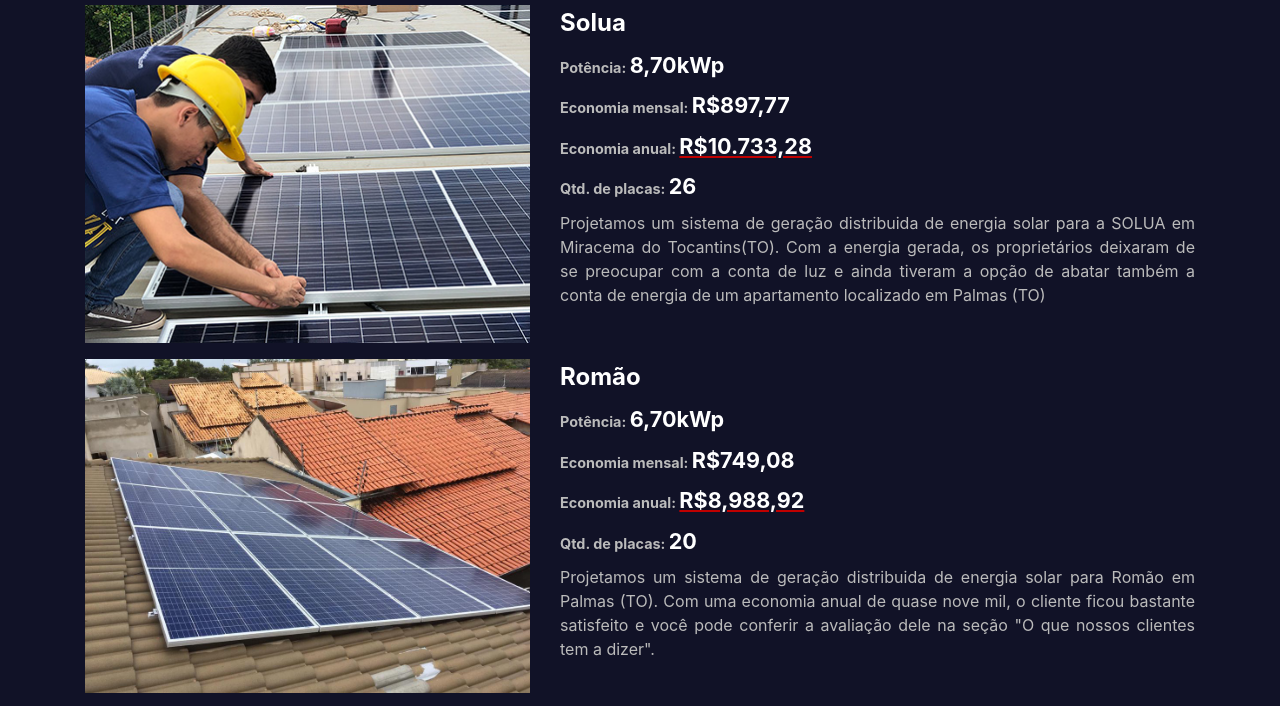
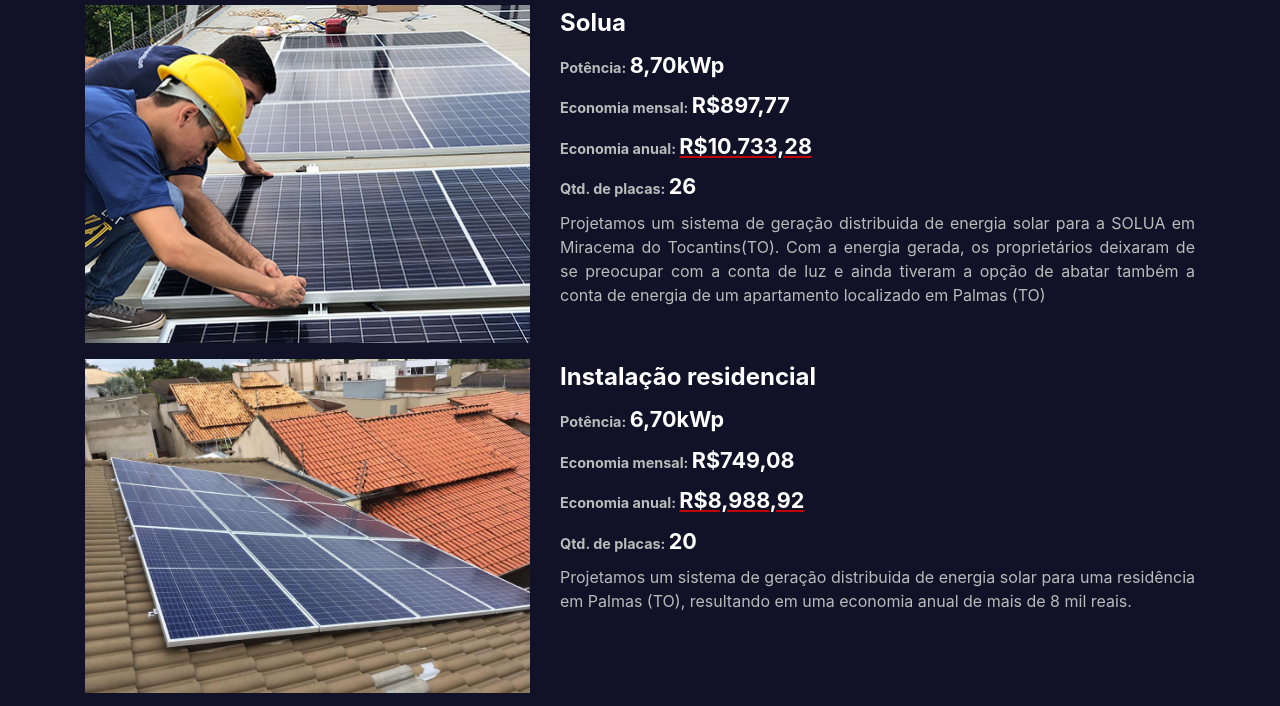
Before and after one commit to tesla-engenharia/tesla-frontend, a website: page portfolio.html in a window 1280 px wide. Shown: the part 240-946 px from the top of the page. Drawn offline with nearby package versions, Linux system fonts and the light colour scheme; a script that the page names is missing.

Commit message:
Atualização no conteúdo do site

```diff
--- a/portfolio.html
+++ b/portfolio.html
@@ -130,16 +130,15 @@
             />
           </div>
           <div class="texto col-sm-12 col-md-12 col-xl-7">
-            <h2>Romão</h2>
+            <h2>Instalação residencial</h2>
             <h4>Potência: <strong>6,70kWp</strong></h4>
             <h4>Economia mensal: <strong>R$749,08</strong></h4>
             <h4>Economia anual: <strong id="economia">R$8,988,92</strong></h4>
             <h4>Qtd. de placas: <strong>20</strong></h4>
             <p>
               Projetamos um sistema de geração distribuida de energia solar para
-              Romão em Palmas (TO). Com uma economia anual de quase nove mil, o
-              cliente ficou bastante satisfeito e você pode conferir a avaliação
-              dele na seção "O que nossos clientes tem a dizer".
+              uma residência em Palmas (TO), resultando em uma economia anual de
+              mais de 8 mil reais.
             </p>
           </div>
         </div>
```
Also changed, not shown: index.html (+3 -7 lines).
